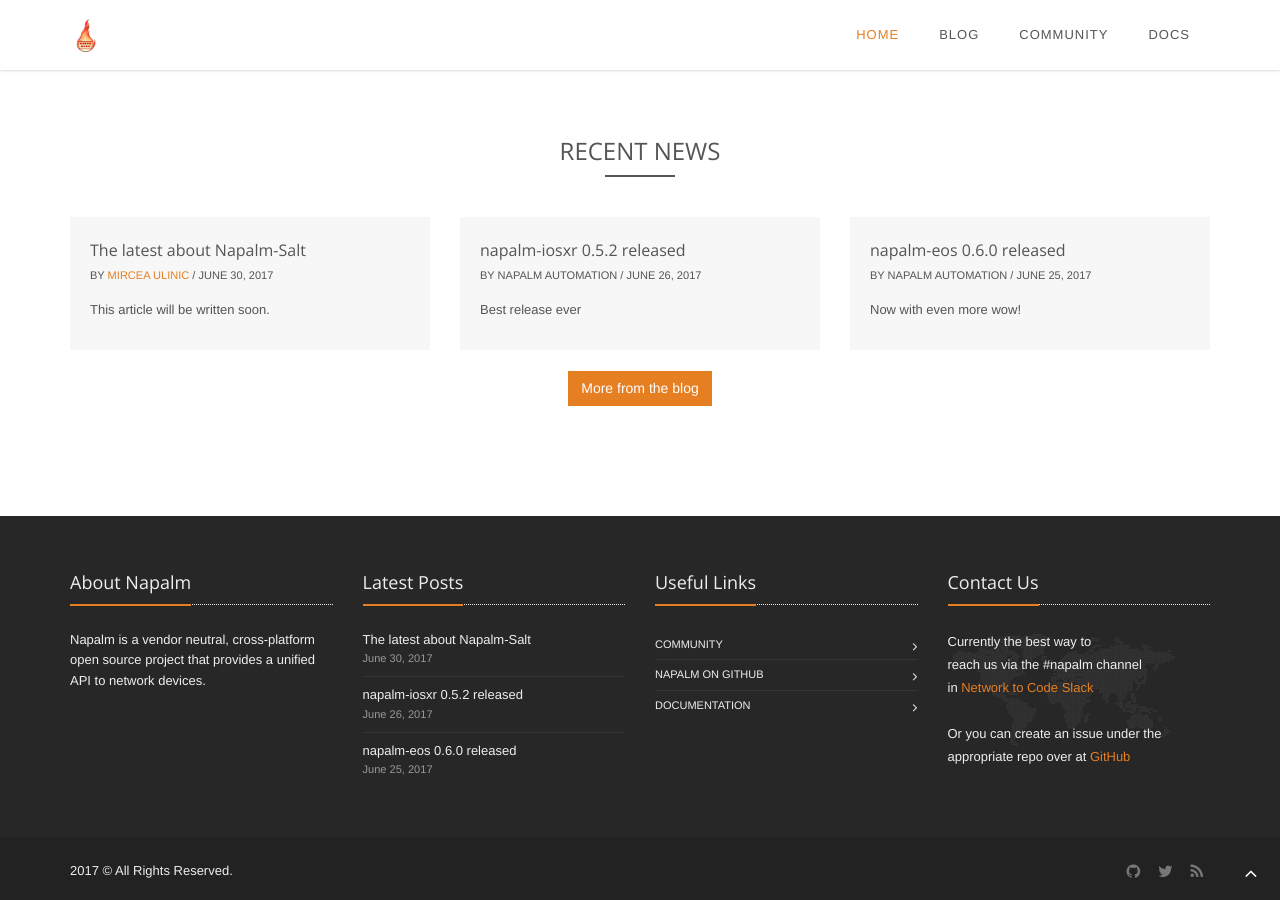
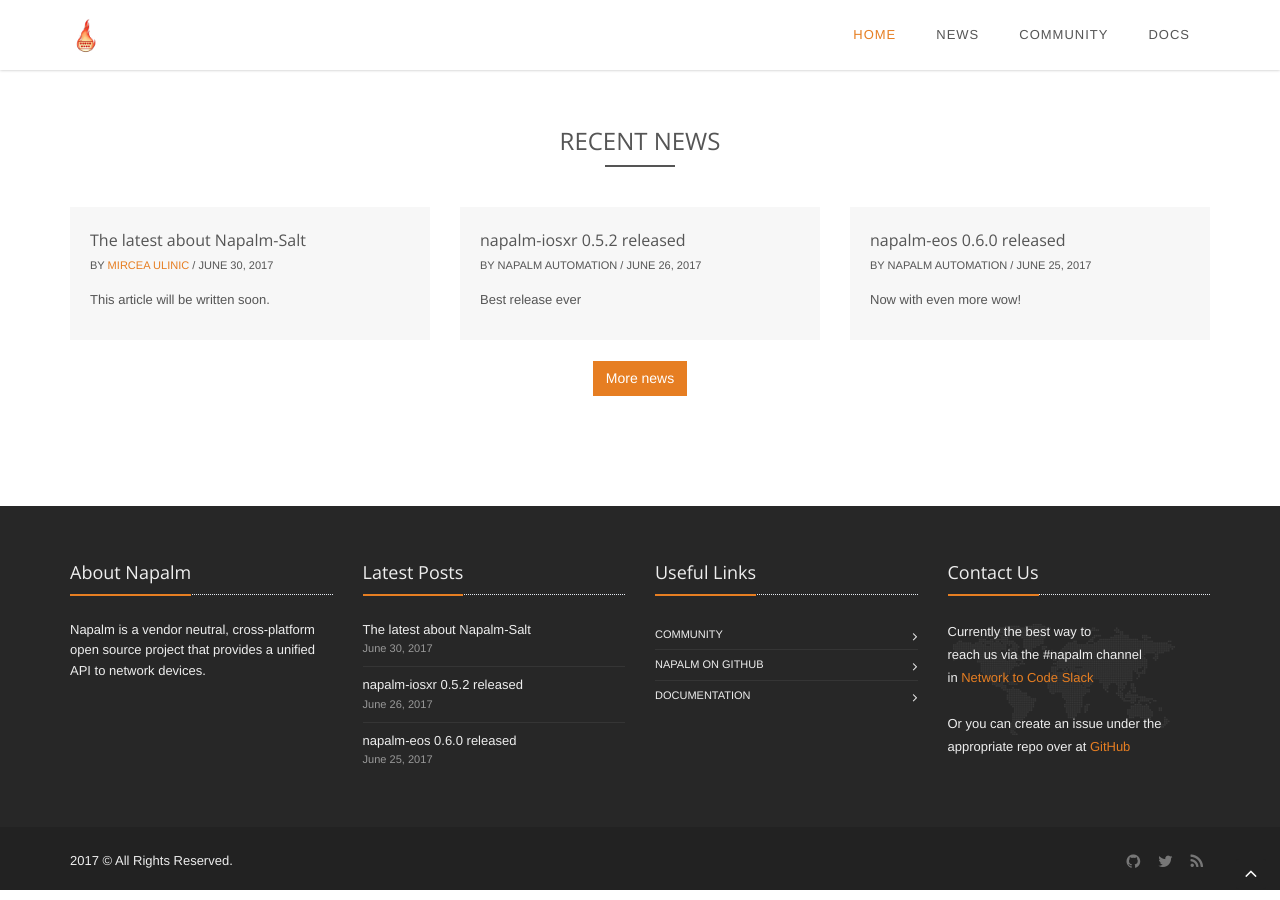
Before and after one commit to napalm-automation/napalm-automation.github.io, a Jekyll site: the page built from index.md, in a window 1280 px wide and 900 px high, scrolled down 2551 px. Built offline with Jekyll 4.4.1, drawn with Linux system fonts in a browser that asks for light colours.

Commit message:
Rename blog -> news

```diff
--- a/_config.yml
+++ b/_config.yml
@@ -10,10 +10,8 @@
   github           : napalm-automation
   twitter          : napalm_auto
 
-
-
 paginate: 10 # amount of posts to show
-paginate_path: /blog/page:num/
+paginate_path: /news/page:num/
 
 # Conversion
 markdown: kramdown
--- a/_data/navigation.yml
+++ b/_data/navigation.yml
@@ -1,8 +1,8 @@
 primary:
   - title: Home
     url: /
-  - title: Blog
-    url: /blog/
+  - title: News
+    url: /news/
   - title: Community
     url: /community/
   - title: Docs
--- a/_layouts/home.html
+++ b/_layouts/home.html
@@ -35,7 +35,7 @@
 
 <!--=== Colorful Service Blocks ===-->
 <div class="container-fluid">
-  <div class="row no-gutter equal-height-columns margin-bottom-10">
+  <div class="row no-gutter equal-height-columns">
     <div class="col-sm-4">
       <div class="service-block service-block-purple no-margin-bottom content equal-height-column">
         <i class="icon-custom icon-md rounded icon-color-light icon-line fa fa-gear"></i>
@@ -185,7 +185,7 @@
 
   <div class="text-center margin-bottom-50">
     <br />
-    <p class="space-lg-hor"><a href="{{ site.url }}/blog/"><button class="btn-u btn-u-orange" type="button">More from the blog</button></a>
+    <p class="space-lg-hor"><a href="{{ site.url }}/news/"><button class="btn-u btn-u-orange" type="button">More news</button></a>
 </p>
   </div>
 
--- a/blog/index.html
+++ b/news/index.html
@@ -1,6 +1,6 @@
 ---
-title: "Napalm Automation Blog"
+title: "Napalm Automation News"
 description: "News, announcements, guides and general blog posts about the Napalm automation project"
 layout: blog
-permalink: /blog/
+permalink: /news/
 ---
```
